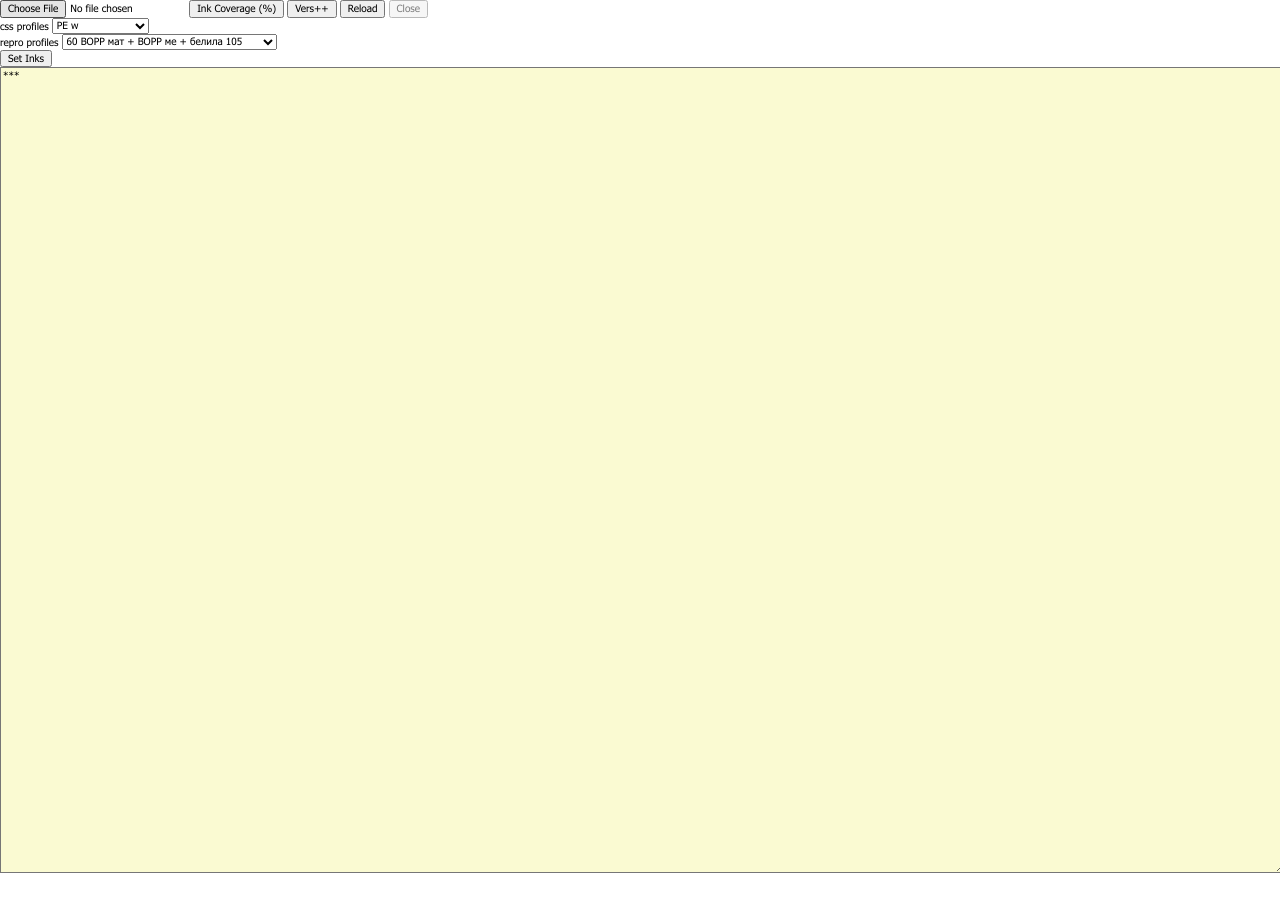
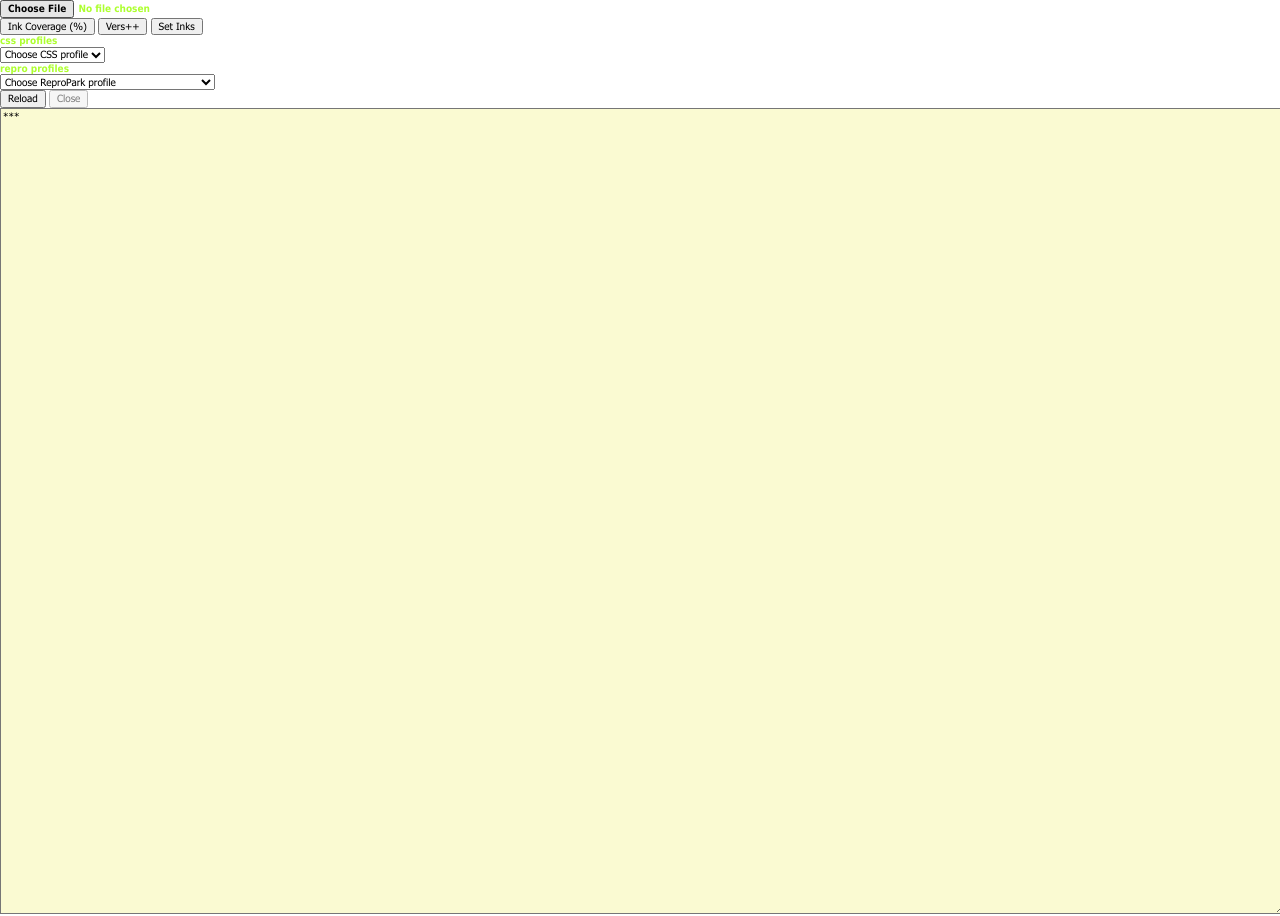
Before and after one commit to dumbm1/pr_xlsx_xml, a plain HTML site: page index.html in a window 1280 px wide. Before the commit the page ends 876 px from the top, so only its background shows below. Drawn offline with Linux system fonts and the light colour scheme.

Commit message:
Bugfix .icc prifile elem, few reformat form elements

```diff
--- a/CSXS/manifest.xml
+++ b/CSXS/manifest.xml
@@ -2,7 +2,7 @@
 <ExtensionManifest
         Version="4.0"
         ExtensionBundleId="pr_xlsx_xml"
-        ExtensionBundleVersion="0.8"
+        ExtensionBundleVersion="0.9"
         ExtensionBundleName="pr_xlsx_xml"
         xmlns:xsi="http://www.w3.org/2001/XMLSchema-instance">
     <Author>
@@ -19,7 +19,7 @@
     </Abstract>
 
     <ExtensionList>
-        <Extension Id="pr_xlsx_xml" Version="0.8"/>
+        <Extension Id="pr_xlsx_xml" Version="0.9"/>
     </ExtensionList>
 
     <ExecutionEnvironment>
@@ -52,7 +52,7 @@
                 </Lifecycle>
                 <UI>
                     <Type>Panel</Type>
-                    <Menu>pr_xlsx_xml 0.8</Menu>
+                    <Menu>pr_xlsx_xml 0.9</Menu>
                     <Geometry>
                         <Size>
                             <Width>300</Width>
--- a/index.html
+++ b/index.html
@@ -14,28 +14,35 @@
    min-height: 100px;
    background-color: lightgoldenrodyellow;
   }
+
+  .text-white-test {
+   color: greenyellow;
+   font-weight: bold;
+   display: block;
+  }
  </style>
 </head>
 <body>
 
-<input id="get_xlsx" type="file" accept=".xlsx">
+<input id="get_xlsx" type="file" accept=".xlsx" class="text-white-test">
 <button id="ink_coverage">Ink Coverage (%)</button>
 <button id="increase_vers">Vers++</button>
+<button id="set_inks">Set Inks</button>
+<div>
+ <label for="css_profiles" class="text-white-test">css profiles</label>
+ <select name="cssProfiles" id="css_profiles">
+  <option>Choose CSS profile</option>
+ </select>
+</div>
+<div>
+ <label for="repro_profiles" class="text-white-test">repro profiles</label>
+ <select name="reproProfiles" id="repro_profiles">
+  <option>Choose ReproPark profile</option>
+ </select>
+</div>
 <!--			<button id="test">test</button>-->
 <button id="reload_panel">Reload</button>
 <button id="close_panel" style="opacity: .5">Close</button>
-<div>
- <label for="css_profiles">css profiles</label>
- <select name="cssProfiles" id="css_profiles"></select>
-</div>
-<div>
- <label for="repro_profiles">repro profiles</label>
- <select name="reproProfiles" id="repro_profiles"></select>
-</div>
-<button id="set_inks">Set Inks</button>
-
-
-
 <textarea id="output" class="output">***</textarea>
 
 <script src="assets/js/CSInterface.js"></script>
```
Also changed, not shown: assets/jsx/hostscript.jsx (+8 -8 lines).
